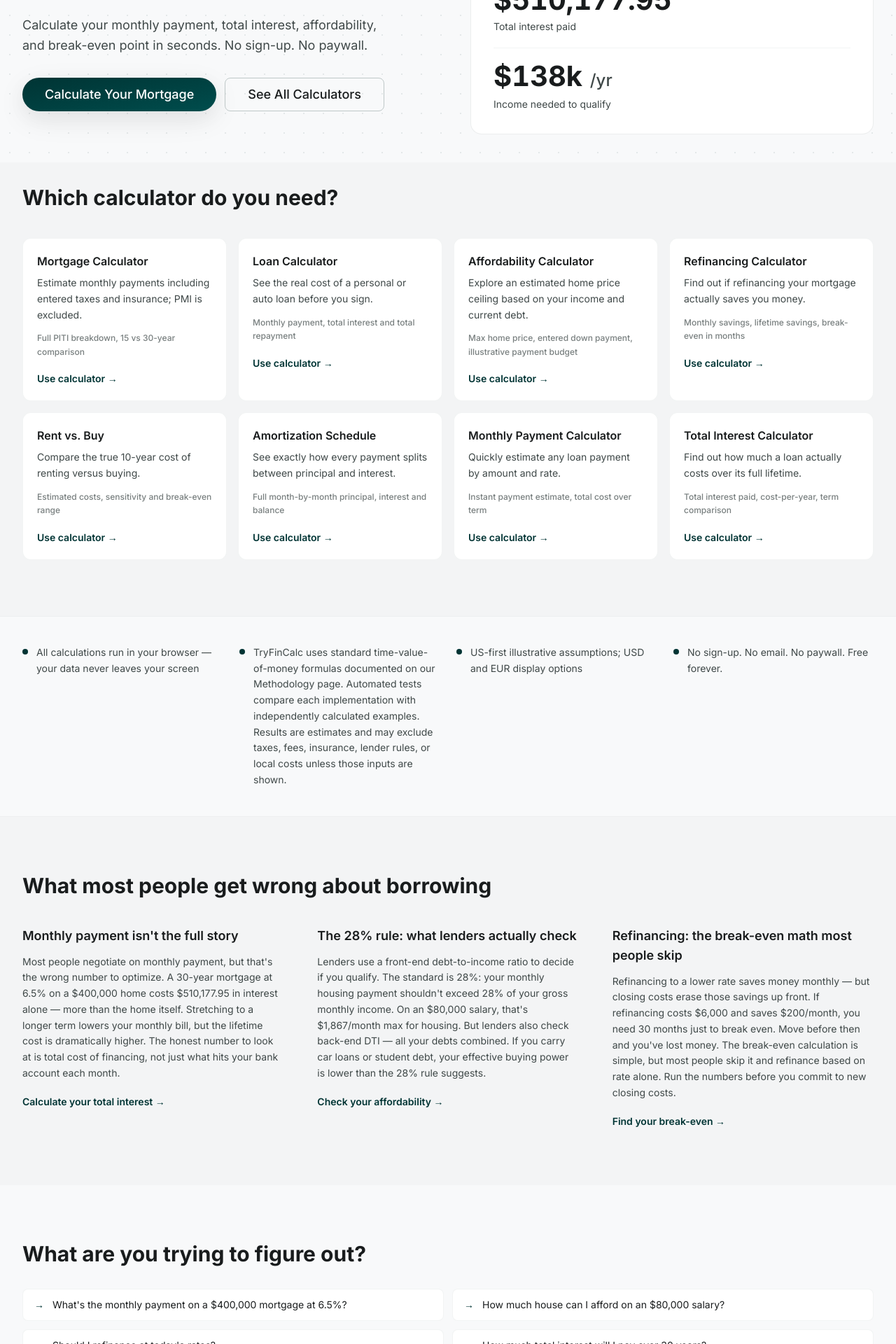
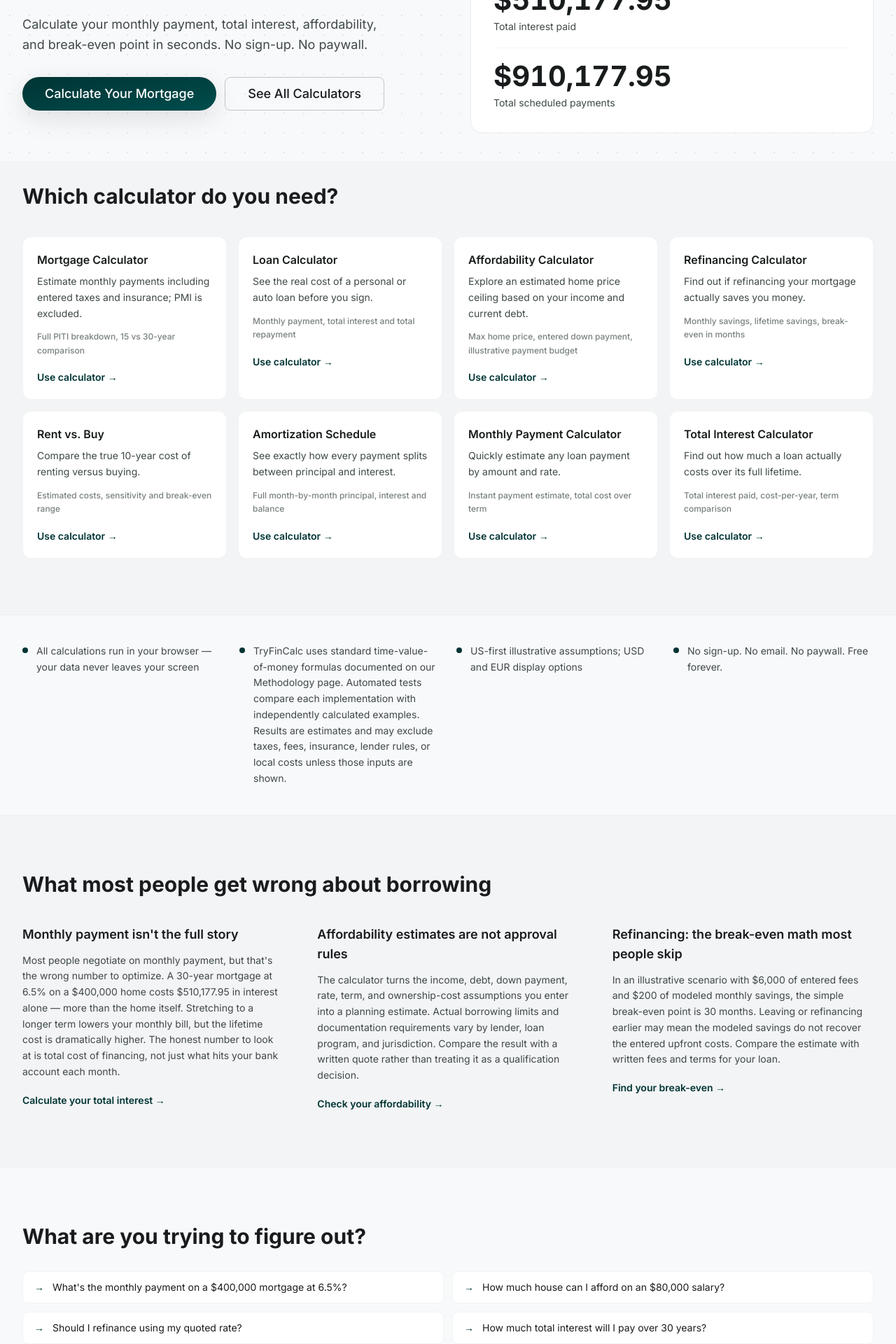
Before and after one commit to josefmomo214/Tryfincalc, a Next.js app: page / in a window 1280 px wide. Shown: the part 380-2300 px from the top of the page at 70% size. Built offline with nearby package versions, Linux system fonts and the light colour scheme.

Commit message:
fix: harden post-deploy AdSense trust signals

```diff
--- a/next.config.ts
+++ b/next.config.ts
@@ -32,6 +32,12 @@ const nextConfig: NextConfig = {
     });
 
     return [
+      {
+        source: '/:path*',
+        has: [{ type: 'host', value: 'www.tryfincalc.com' }],
+        destination: 'https://tryfincalc.com/:path*',
+        permanent: true,
+      },
       ...Object.entries(ARTICLE_REDIRECTS).map(([source, destination]) => ({
         source,
         destination,
--- a/src/pages/_document.tsx
+++ b/src/pages/_document.tsx
@@ -1,5 +1,4 @@
 import Document, { Html, Head, Main, NextScript, DocumentContext, DocumentInitialProps } from "next/document";
-import Script from "next/script";
 
 interface MyDocumentProps extends DocumentInitialProps {
   nonce?: string;
@@ -58,11 +57,11 @@ export default function MyDocument(props: MyDocumentProps) {
           dangerouslySetInnerHTML={{ __html: cookieYesLoader }}
         />
         {/* Google AdSense */}
-        <Script
+        <script
           id="adsbygoogle-loader"
+          async
           src="https://pagead2.googlesyndication.com/pagead/js/adsbygoogle.js?client=ca-pub-3710437974251848"
           crossOrigin="anonymous"
-          strategy="beforeInteractive"
           nonce={nonce}
         />
       </Head>
--- a/src/pages/index.tsx
+++ b/src/pages/index.tsx
@@ -75,7 +75,7 @@ const USE_CASES = [
     href: "/calculator/how-much-house-can-i-afford-80k-salary",
   },
   {
-    label: "Should I refinance at today's rates?",
+    label: "Should I refinance using my quoted rate?",
     href: "/refinancing-calculator",
   },
   {
@@ -171,11 +171,10 @@ export default function HomePage() {
                 </div>
                 <div className="pt-5">
                   <div className="font-display text-[2.5rem] font-bold text-on-surface tabular-nums leading-none">
-                    $138k{" "}
-                    <span className="text-2xl font-medium text-on-surface-variant">/yr</span>
+                    {formatCurrency(calculateLoan(400000,6.5,30).totalPaid,2)}
                   </div>
                   <div className="text-sm text-on-surface-variant mt-2">
-                    Income needed to qualify
+                    Total scheduled payments
                   </div>
                 </div>
               </div>
@@ -268,16 +267,14 @@ export default function HomePage() {
 
             <div>
               <h3 className="font-display text-lg font-semibold text-on-surface mb-3">
-                The 28% rule: what lenders actually check
+                Affordability estimates are not approval rules
               </h3>
               <p className="text-sm text-on-surface-variant leading-relaxed mb-4">
-                Lenders use a front-end debt-to-income ratio to decide if you
-                qualify. The standard is 28%: your monthly housing payment
-                shouldn&apos;t exceed 28% of your gross monthly income. On an
-                $80,000 salary, that&apos;s $1,867/month max for housing. But
-                lenders also check back-end DTI — all your debts combined. If you
-                carry car loans or student debt, your effective buying power is
-                lower than the 28% rule suggests.
+                The calculator turns the income, debt, down payment, rate, term,
+                and ownership-cost assumptions you enter into a planning estimate.
+                Actual borrowing limits and documentation requirements vary by
+                lender, loan program, and jurisdiction. Compare the result with a
+                written quote rather than treating it as a qualification decision.
               </p>
               <Link
                 href="/affordability-calculator"
@@ -292,12 +289,11 @@ export default function HomePage() {
                 Refinancing: the break-even math most people skip
               </h3>
               <p className="text-sm text-on-surface-variant leading-relaxed mb-4">
-                Refinancing to a lower rate saves money monthly — but closing costs
-                erase those savings up front. If refinancing costs $6,000 and saves
-                $200/month, you need 30 months just to break even. Move before then
-                and you&apos;ve lost money. The break-even calculation is simple,
-                but most people skip it and refinance based on rate alone. Run the
-                numbers before you commit to new closing costs.
+                In an illustrative scenario with $6,000 of entered fees and $200
+                of modeled monthly savings, the simple break-even point is 30 months.
+                Leaving or refinancing earlier may mean the modeled savings do not
+                recover the entered upfront costs. Compare the estimate with written
+                fees and terms for your loan.
               </p>
               <Link
                 href="/refinancing-calculator"
```
Also changed, not shown: 2 other files (tests, documents, lock files or other folders).
